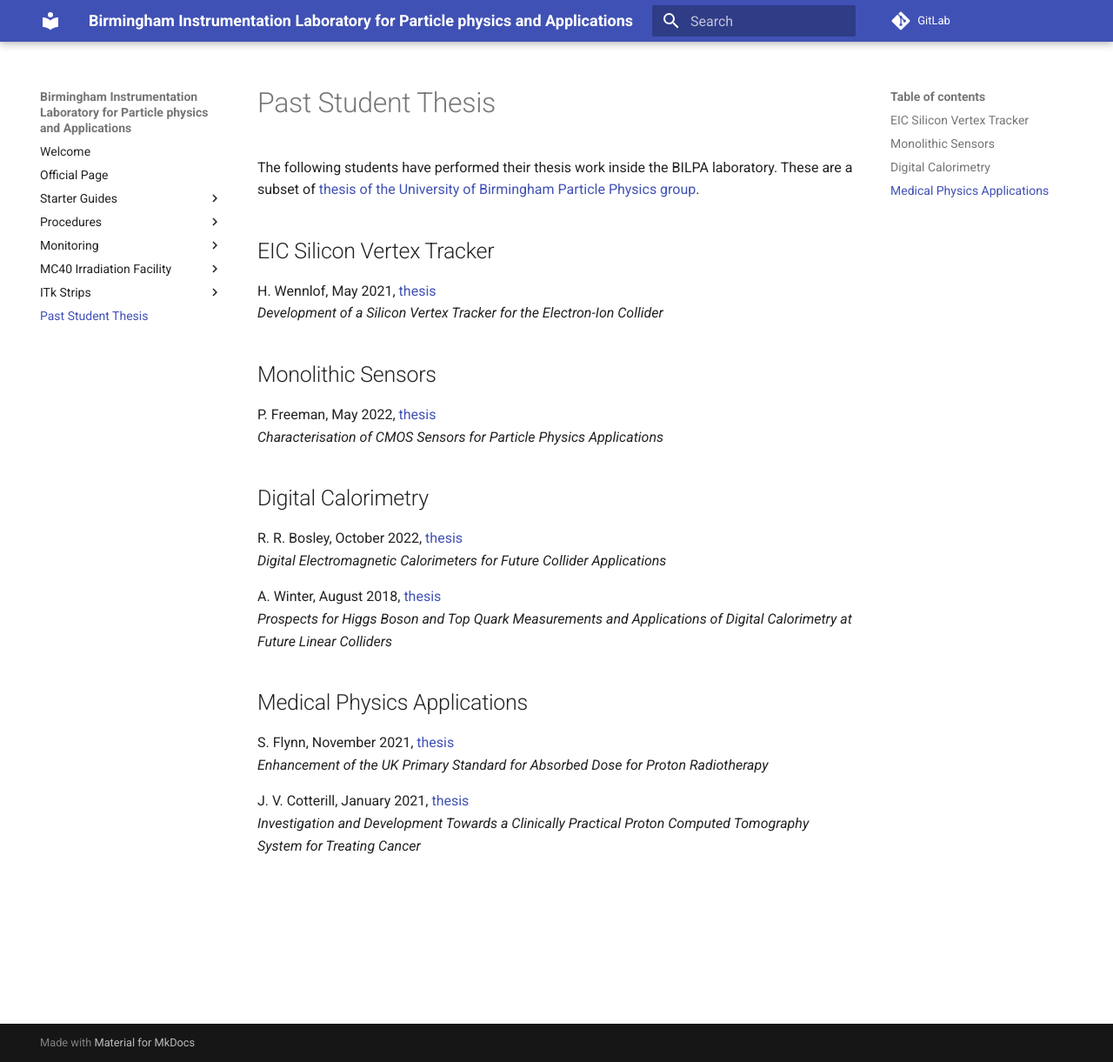
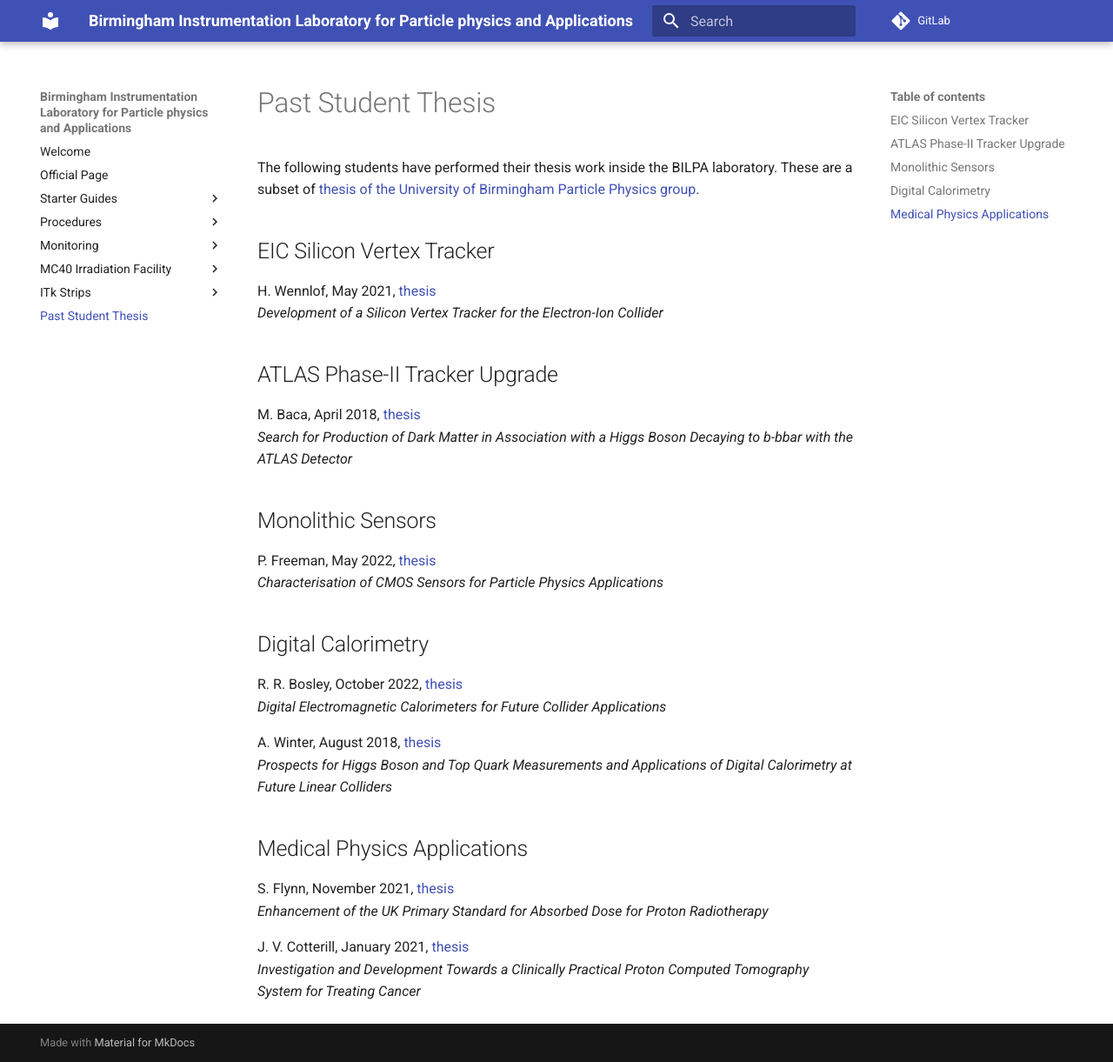
Before and after one commit to BILPAware/wiki, an MkDocs documentation site: the page built from docs/thesis.md, in a window 1280 px wide and 1221 px high. Shown: the whole window at 87% size. Built offline with MkDocs 1.6.1 and Material for MkDocs 9.7.7, drawn with Linux system fonts in a browser that asks for light colours.

Commit message:
Add M. Baca thesis to the list.

```diff
--- a/docs/thesis.md
+++ b/docs/thesis.md
@@ -6,6 +6,10 @@ The following students have performed their thesis work inside the BILPA laborat
 
 H. Wennlof, May 2021, [thesis](http://www.ep.ph.bham.ac.uk/publications/thesis/hlow_thesis.pdf)
 *Development of a Silicon Vertex Tracker for the Electron-Ion Collider*
+
+## ATLAS Phase-II Tracker Upgrade
+M. Baca, April 2018, [thesis](http://www.ep.ph.bham.ac.uk/publications/thesis/mjb_thesis.pdf)
+*Search for Production of Dark Matter in Association with a Higgs Boson Decaying to b-bbar with the ATLAS Detector*
 
 ## Monolithic Sensors
 
```
